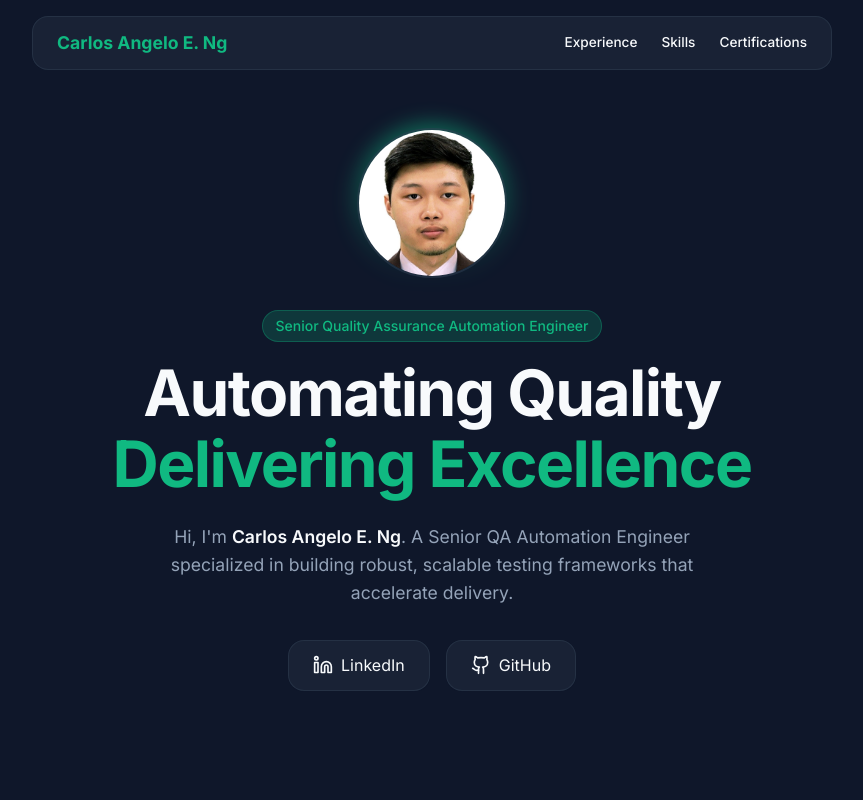
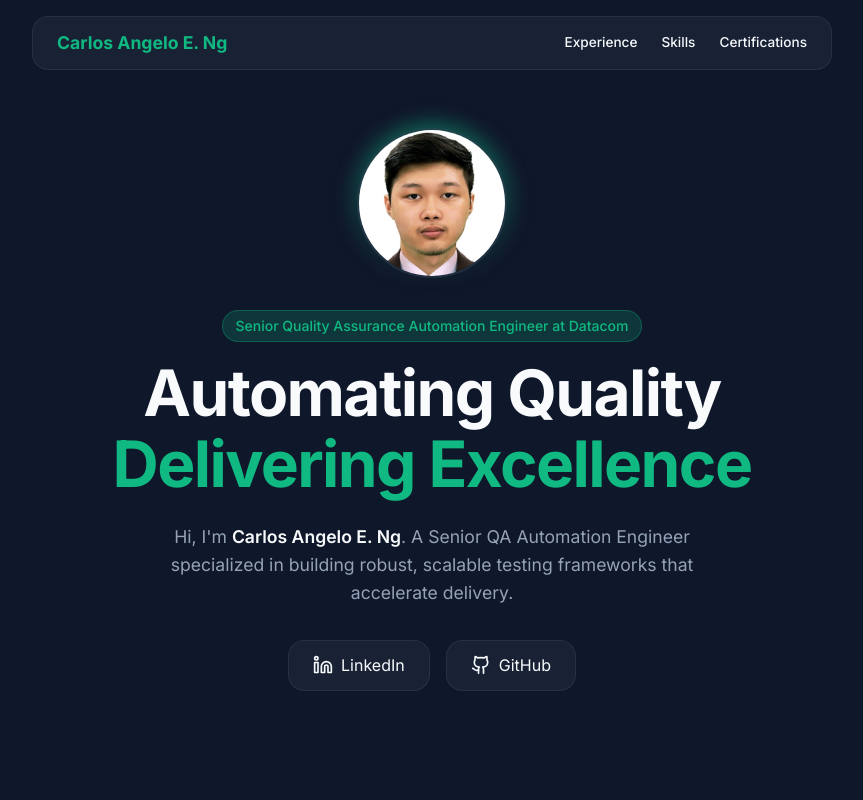
Before and after one commit to cng07/carlosng07, a React (Vite) app: page / in a window 1280 px wide. Shown: the top 800 px of the page, without its empty margins (208-1071 px from the left). Built offline with nearby package versions, Linux system fonts and the light colour scheme.

Commit message:
update badge description

```diff
--- a/src/App.jsx
+++ b/src/App.jsx
@@ -59,7 +59,7 @@ const App = () => {
                             />
                         </div>
                         <span className="badge" style={{ marginBottom: '1rem', display: 'inline-block' }}>
-                            Senior Quality Assurance Automation Engineer
+                            Senior Quality Assurance Automation Engineer at Datacom
                         </span>
                         <h1 style={{ fontSize: 'clamp(2.5rem, 8vw, 4rem)', lineHeight: 1.1, marginBottom: '1.5rem' }}>
                             Automating Quality <br />
```
